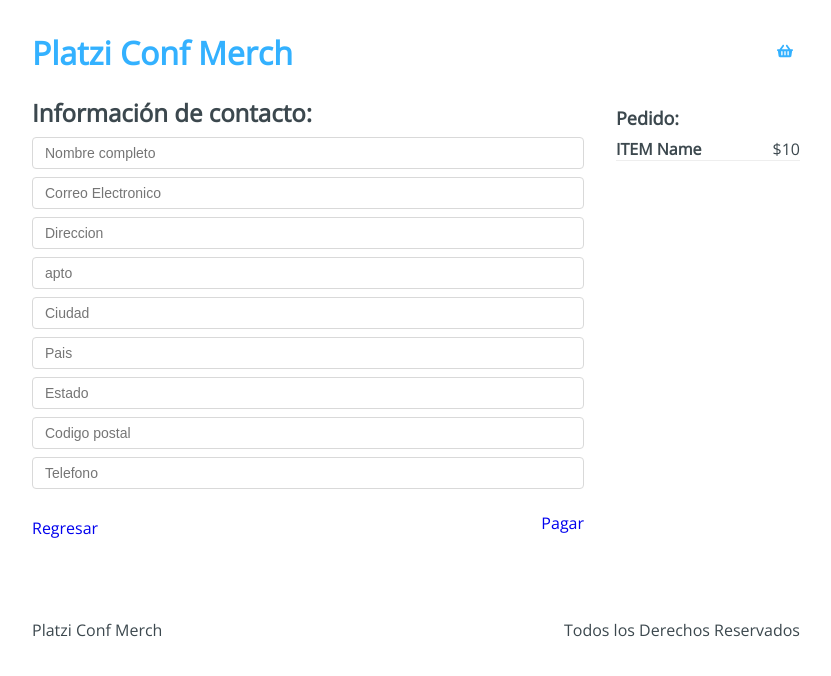
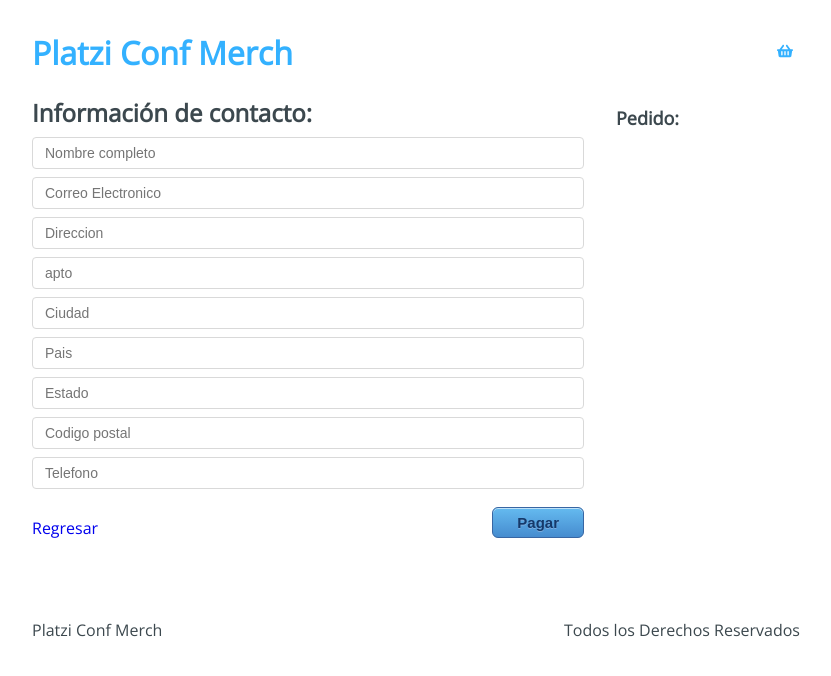
Before and after one commit to kfiguera/platzi-conf-merch, a React app: page /checkout/information in a window 1280 px wide. Shown: the top 676 px of the page, without its empty margins (224-1055 px from the left). Built offline with nearby package versions, Linux system fonts and the light colour scheme.

Commit message:
useRef en la página de checkout

```diff
--- a/src/containers/Information.jsx
+++ b/src/containers/Information.jsx
@@ -1,8 +1,27 @@
-import React from 'react';
+import React, { useRef, useContext } from 'react';
 import '../styles/components/Information.css';
 import { Link } from 'react-router-dom';
+import AppContext from '../context/AppContext';
 
 const Information = () => {
+  const { state, addToBuyer } = useContext(AppContext);
+  const form = useRef(null);
+  const { cart } = state;
+  const handleSubmit = () => {
+    const formData = new FormData(form.current);
+    const buyer = {
+      'name': formData.get('name'),
+      'email': formData.get('email'),
+      'address': formData.get('address'),
+      'apto': formData.get('apto'),
+      'city': formData.get('city'),
+      'country': formData.get('country'),
+      'state': formData.get('state'),
+      'cp': formData.get('cp'),
+      'phone': formData.get('phone'),
+    };
+    addToBuyer(buyer);
+  };
   return (
     <div className='Information'>
       <div className='Information-content'>
@@ -10,7 +29,7 @@
           <h2>Información de contacto:</h2>
         </div>
         <div className='Information-form'>
-          <form action=''>
+          <form ref={form}>
             <input type='text' placeholder='Nombre completo' name='name' />
             <input type='text' placeholder='Correo Electronico' name='email' />
             <input type='text' placeholder='Direccion' name='addres' />
@@ -24,20 +43,23 @@
         </div>
         <div className='Information-buttons'>
           <div className='Information-back'>
-            <Link to="/checkout">Regresar</Link></div>
+            <Link to='/checkout'>Regresar</Link>
+          </div>
           <div className='Information-next'>
-            <Link to="/checkout/payment">Pagar</Link>
+            <button type='button' onClick={handleSubmit}>Pagar</button>
           </div>
         </div>
       </div>
       <div className='Information-sidebar'>
         <h3>Pedido:</h3>
-        <div className='Information-item'>
-          <div className='Information-element'>
-            <h4>ITEM Name</h4>
-            <span>$10</span>
+        {cart.map((item) => (
+          <div className='Information-item' key={item.id}>
+            <div className='Information-element'>
+              <h4>{item.title}</h4>
+              <span>${item.price}</span>
+            </div>
           </div>
-        </div>
+        ))}
       </div>
     </div>
   );
--- a/src/hooks/useInitialState.js
+++ b/src/hooks/useInitialState.js
@@ -18,6 +18,13 @@
     });
   };
 
-  return {state, addToCart, removeFromCart};
+  const addToBuyer = (payload) => {
+    setState({
+      ...state,
+      buyer: [...state.buyer, payload],
+    });
+  };
+
+  return { state, addToCart, removeFromCart, addToBuyer };
 };
 export default useInitialState;
--- a/src/initialState.js
+++ b/src/initialState.js
@@ -1,5 +1,6 @@
 export default {
   cart: [],
+  buyer: [],
   products: [
     {
       'id': '1',
```
